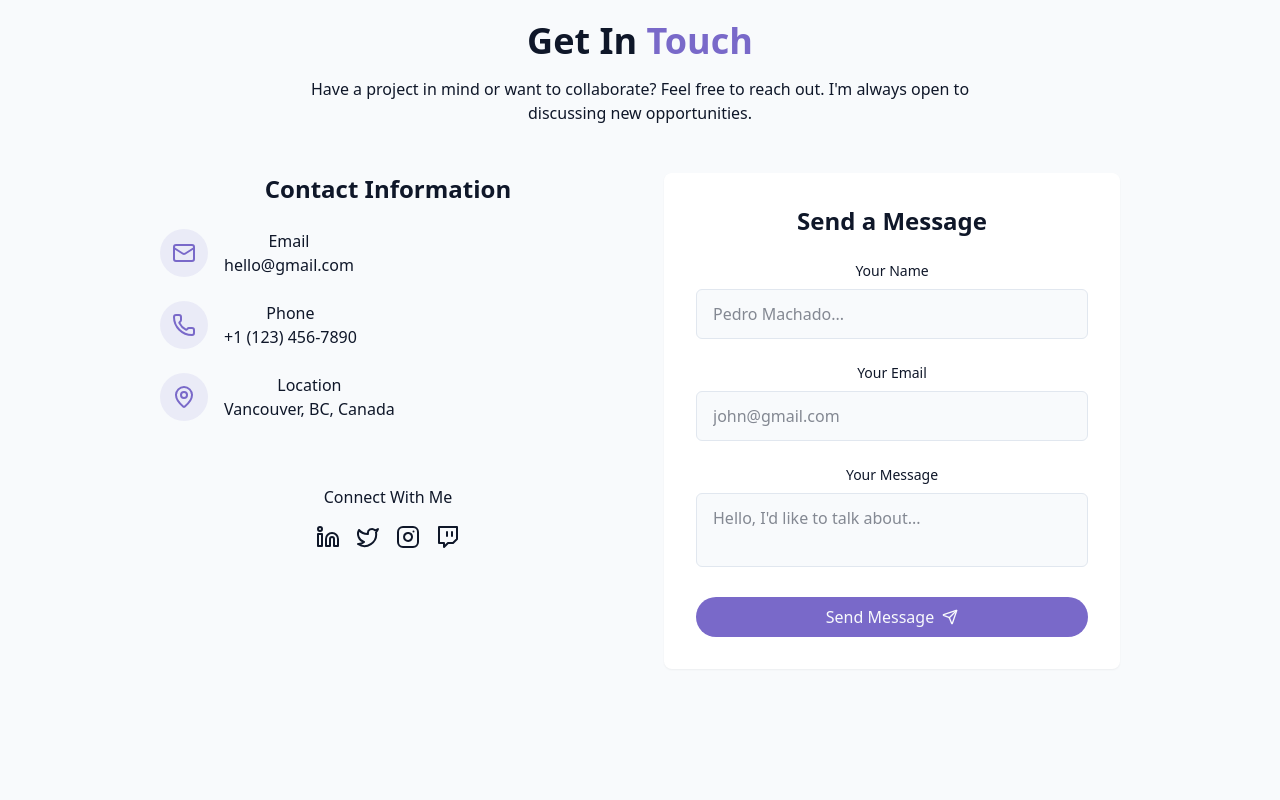
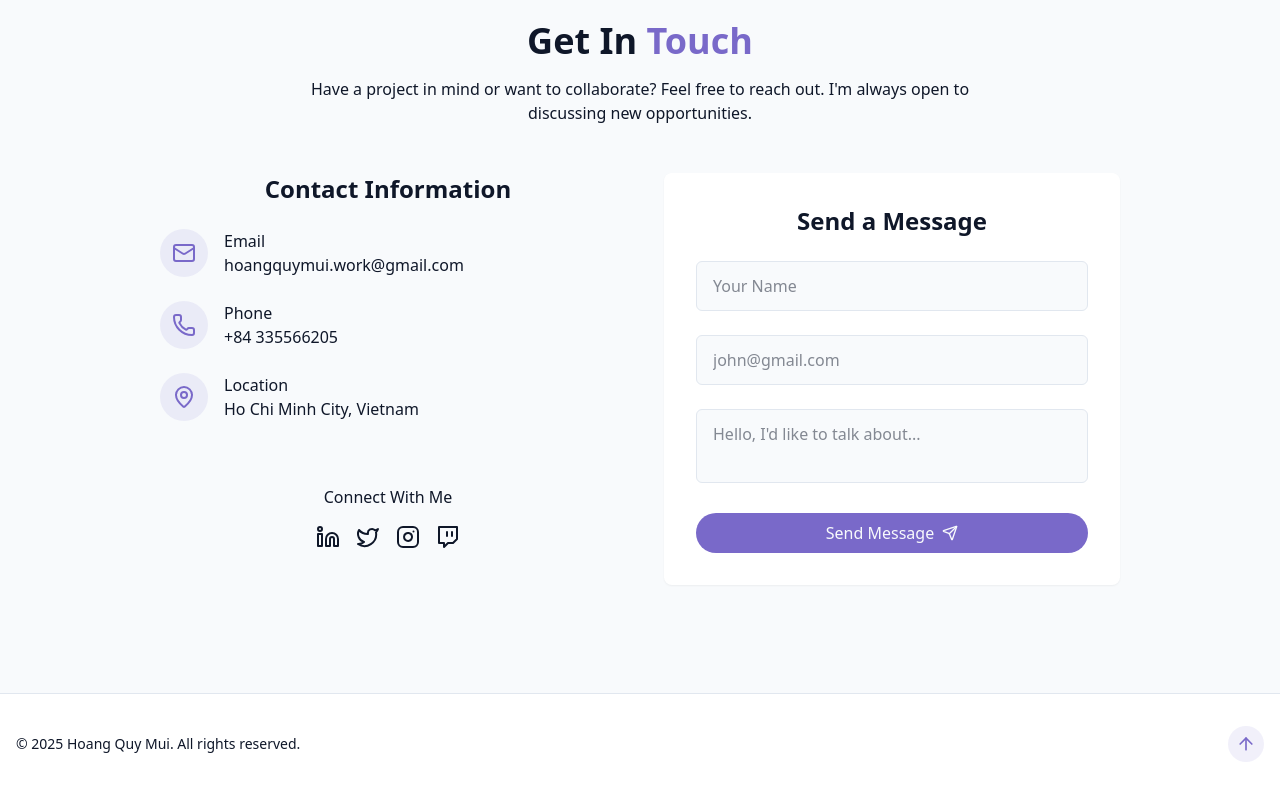
Before and after one commit to hoangquymui/portfolio, a React (Vite) app: page / in a window 1280 px wide. Shown: the part 3455-4255 px from the top of the page. Before the commit the page ends 4184 px from the top, so only its background shows below. Built offline with nearby package versions, Linux system fonts and the light colour scheme.

Commit message:
add footer

```diff
--- a/src/components/ContactSection.jsx
+++ b/src/components/ContactSection.jsx
@@ -53,13 +53,13 @@
                 <div className="p-3 rounded-full bg-primary/10">
                   <Mail className="h-6 w-6 text-primary" />{" "}
                 </div>
-                <div>
+                <div className="text-left">
                   <h4 className="font-medium"> Email</h4>
                   <a
-                    href="mailto:hello@gmail.com"
+                    href="mailto:hoangquymui.work@gmail.com"
                     className="text-muted-foreground hover:text-primary transition-colors"
                   >
-                    hello@gmail.com
+                    hoangquymui.work@gmail.com
                   </a>
                 </div>
               </div>
@@ -67,13 +67,13 @@
                 <div className="p-3 rounded-full bg-primary/10">
                   <Phone className="h-6 w-6 text-primary" />{" "}
                 </div>
-                <div>
+                <div className="text-left">
                   <h4 className="font-medium"> Phone</h4>
                   <a
                     href="tel:+11234567890"
                     className="text-muted-foreground hover:text-primary transition-colors"
                   >
-                    +1 (123) 456-7890
+                    +84 335566205
                   </a>
                 </div>
               </div>
@@ -81,10 +81,10 @@
                 <div className="p-3 rounded-full bg-primary/10">
                   <MapPin className="h-6 w-6 text-primary" />{" "}
                 </div>
-                <div>
+                <div className="text-left">
                   <h4 className="font-medium"> Location</h4>
                   <a className="text-muted-foreground hover:text-primary transition-colors">
-                    Vancouver, BC, Canada
+                    Ho Chi Minh City, Vietnam
                   </a>
                 </div>
               </div>
@@ -117,29 +117,17 @@
 
             <form className="space-y-6">
               <div>
-                <label
-                  htmlFor="name"
-                  className="block text-sm font-medium mb-2"
-                >
-                  Your Name
-                </label>
                 <input
                   type="text"
                   id="name"
                   name="name"
                   required
                   className="w-full px-4 py-3 rounded-md border border-input bg-background focus:outline-hidden foucs:ring-2 focus:ring-primary"
-                  placeholder="Pedro Machado..."
+                  placeholder="Your Name"
                 />
               </div>
 
               <div>
-                <label
-                  htmlFor="email"
-                  className="block text-sm font-medium mb-2"
-                >
-                  Your Email
-                </label>
                 <input
                   type="email"
                   id="email"
@@ -151,12 +139,6 @@
               </div>
 
               <div>
-                <label
-                  htmlFor="message"
-                  className="block text-sm font-medium mb-2"
-                >
-                  Your Message
-                </label>
                 <textarea
                   id="message"
                   name="message"
--- /dev/null
+++ b/src/components/Footer.jsx
@@ -0,0 +1,17 @@
+import { ArrowUp } from "lucide-react";
+
+export const Footer = () => {
+  return (
+    <footer className="py-12 px-4 bg-card relative border-t border-border mt-12 pt-8 flex flex-wrap justify-between items-center">
+      <p className="text-sm text-muted-foreground">
+        &copy; {new Date().getFullYear()} Hoang Quy Mui. All rights reserved.
+      </p>
+      <a
+        href="#hero"
+        className="p-2 rounded-full bg-primary/10 hover:bg-primary/20 text-primary transition-colors"
+      >
+        <ArrowUp size={20} />
+      </a>
+    </footer>
+  );
+};
--- a/src/pages/Home.jsx
+++ b/src/pages/Home.jsx
@@ -6,6 +6,7 @@
 import { SkillsSection } from "@/components/SkillsSection";
 import { ProjectsSection } from "@/components/ProjectsSection";
 import { ContactSection } from "@/components/ContactSection.jsx";
+import { Footer } from "@/components/Footer.jsx";
 
 export const Home = () => {
   return (
@@ -26,6 +27,7 @@
       </main>
 
       {/* Footer */}
+      <Footer />
     </div>
   );
 };
```
